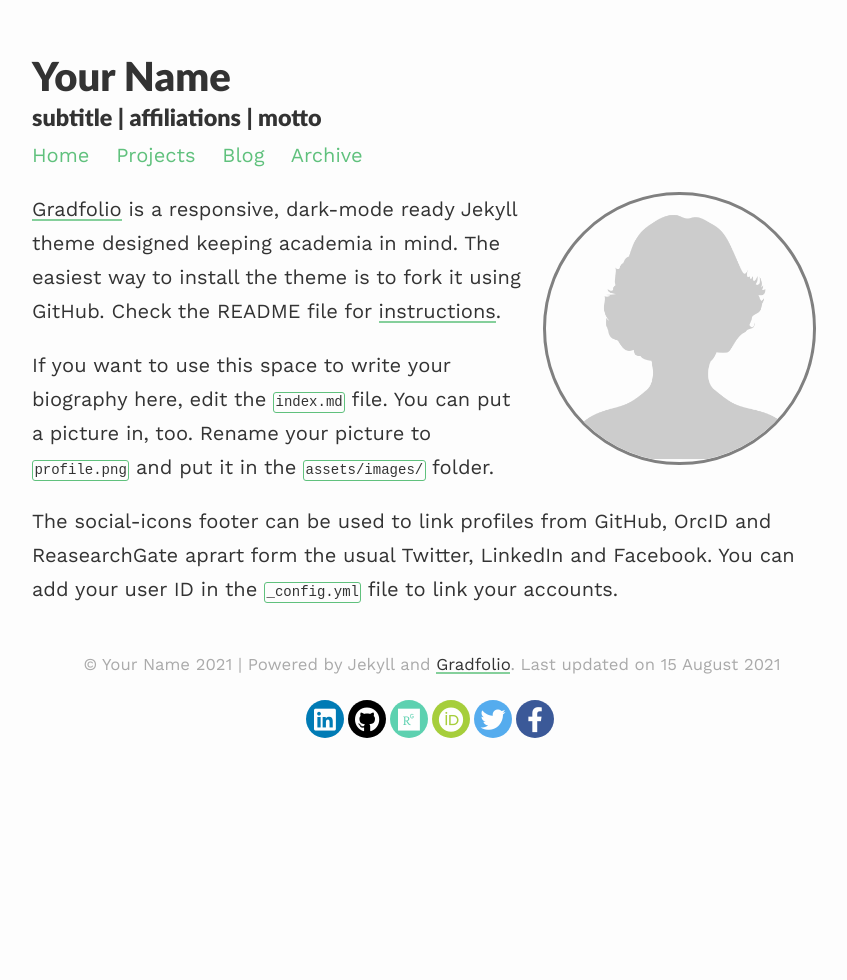
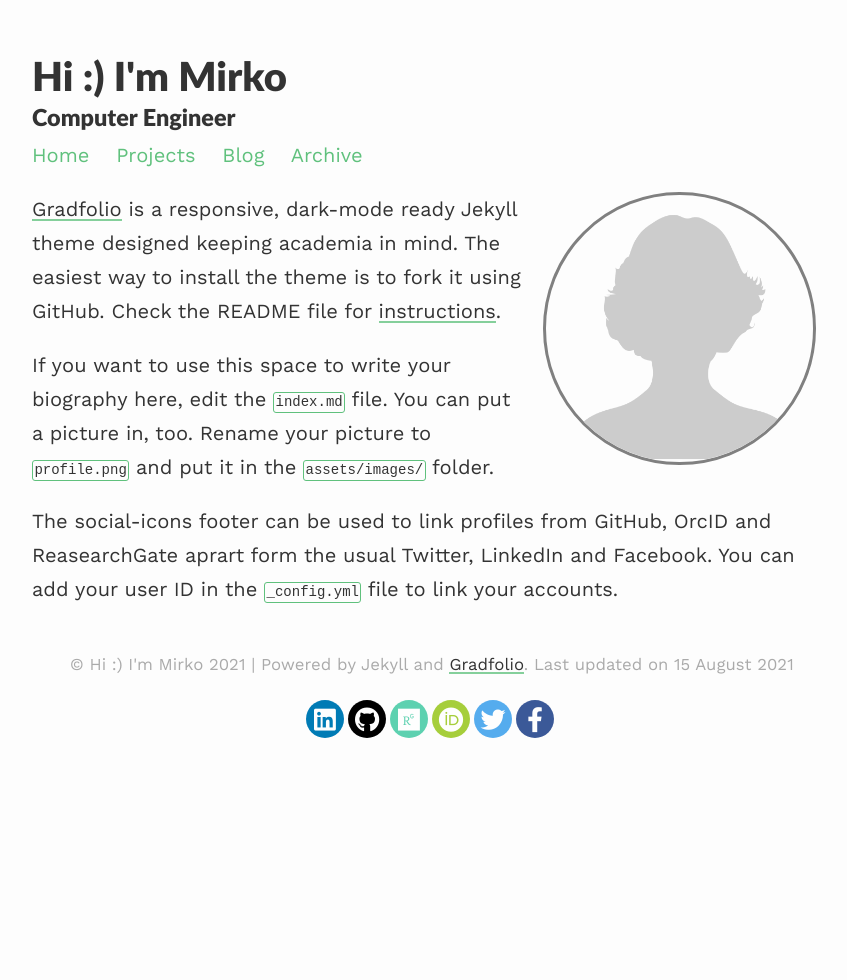
Before and after one commit to mirkousuelli/mirkousuelli.github.io, a Jekyll site: the page built from index.md, in a window 1280 px wide. Shown: the whole page, without its empty margins (208-1055 px from the left). Built offline with Jekyll 4.4.1, drawn with Linux system fonts in a browser that asks for light colours; nearby versions of some CDN libraries.

Commit message:
Update _config.yml

```diff
--- a/_config.yml
+++ b/_config.yml
@@ -1,7 +1,7 @@
 ### your site title here
 
-title: Your Name
-description: subtitle | affiliations | motto
+title: Hi :) I'm Mirko
+description: Computer Engineer
 
 baseurl: / #name of GitHub repository
 url: "" #custom url to be used instead of GitHub repository
```
